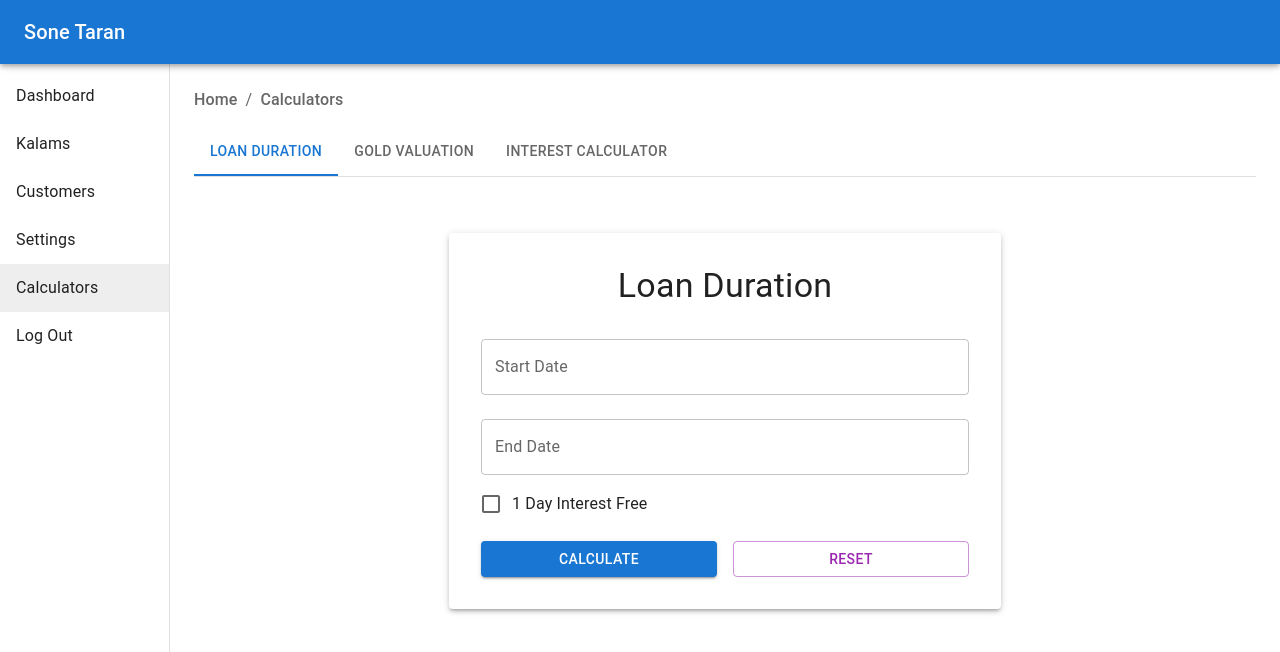
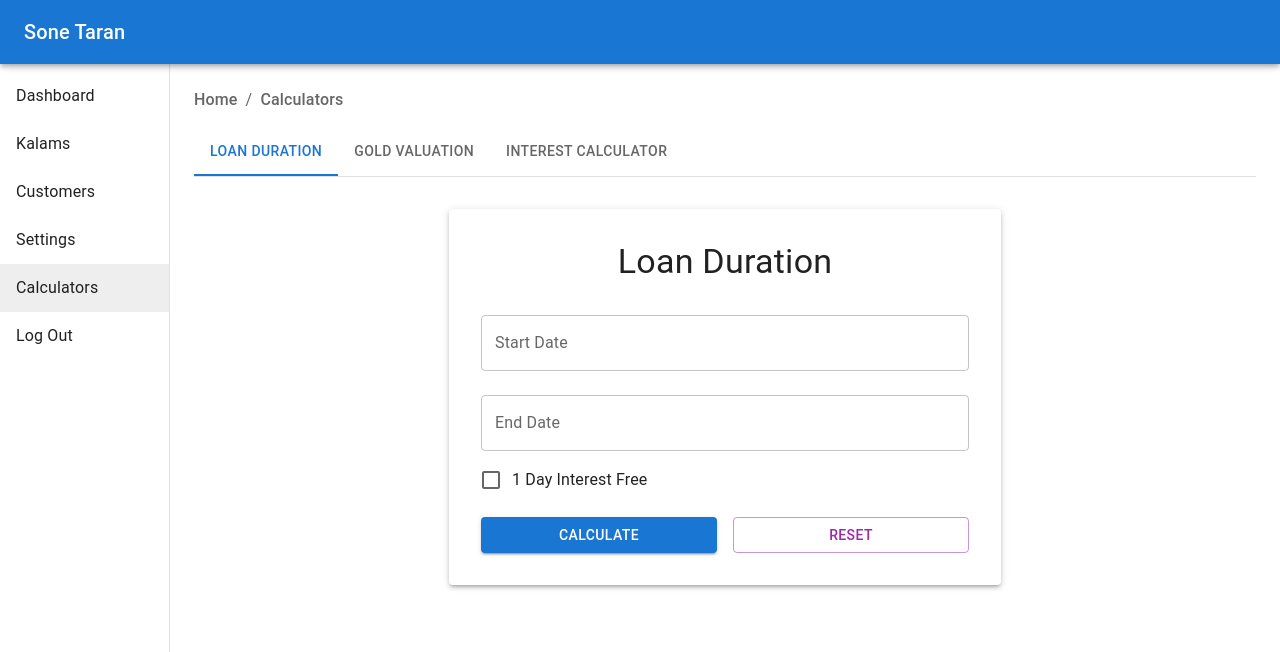
Before and after one commit to maheshgarade/sone-taran, a React (Vite) app: page /calculators in a window 1280 px wide. Shown: the top 652 px of the page. Built offline with nearby package versions, Linux system fonts and the light colour scheme.

Commit message:
Removed top padding

```diff
--- a/src/calculators/Calculator.tsx
+++ b/src/calculators/Calculator.tsx
@@ -21,7 +21,7 @@
       aria-labelledby={`simple-tab-${index}`}
       {...other}
     >
-      {value === index && <Box sx={{ p: 3 }}>{children}</Box>}
+      {value === index && <Box>{children}</Box>}
     </div>
   );
 }
```
